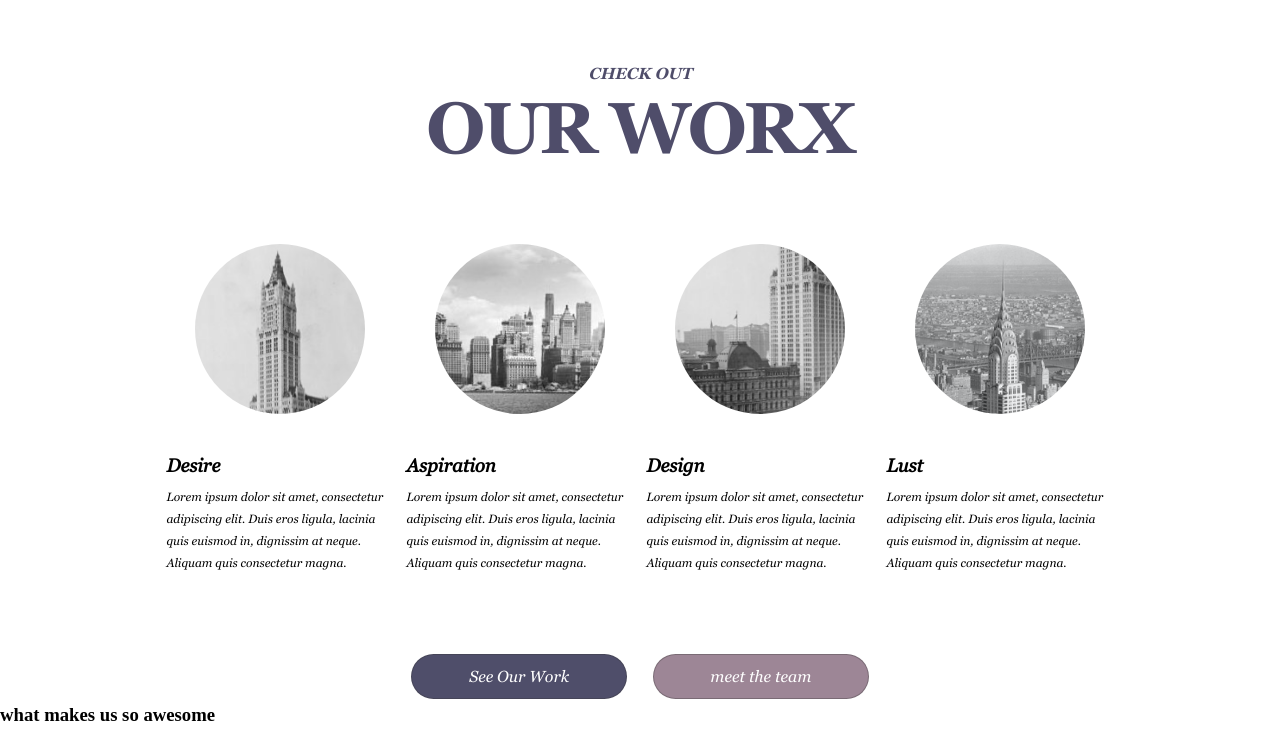
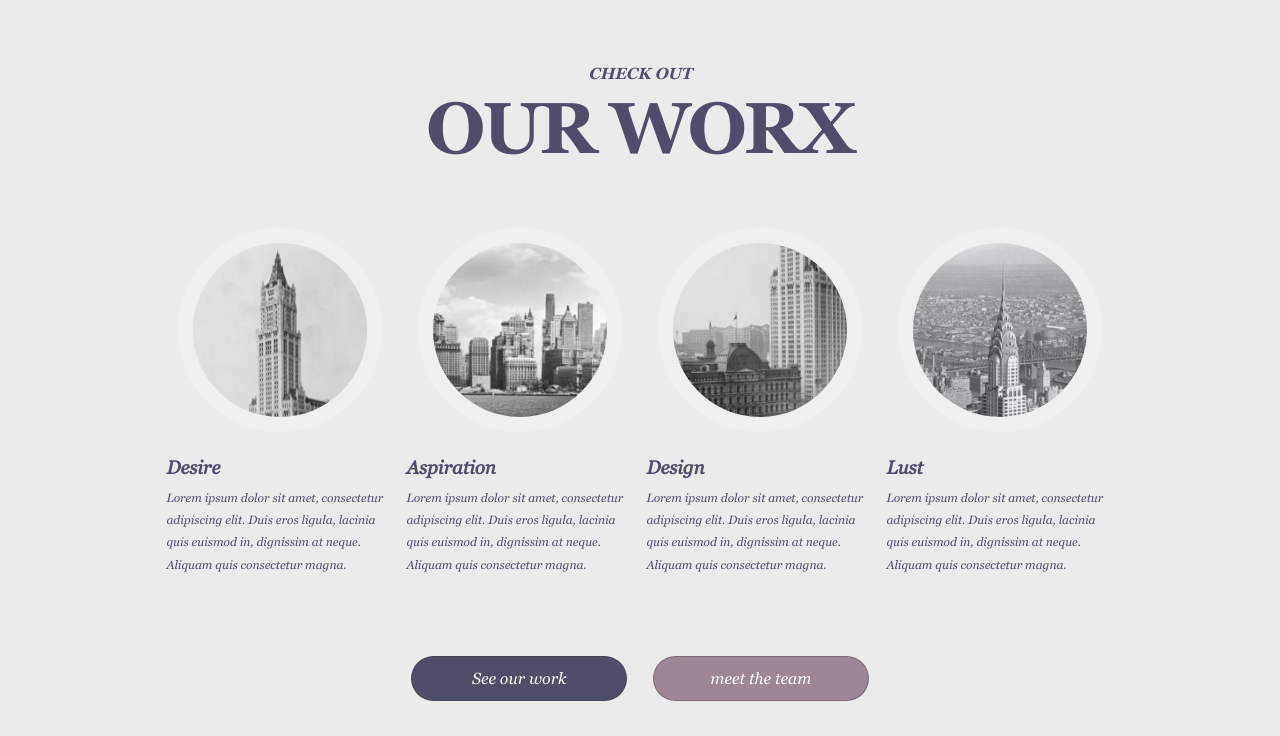
Before and after one commit to timtangonan/hsf-test, a Gatsby site: page / in a window 1280 px wide. Shown: the part 904-1640 px from the top of the page. Built offline with nearby package versions, Linux system fonts and the light colour scheme; Gatsby itself is replaced by a stand-in of ours.

Commit message:
add white borders to images

```diff
--- a/src/components/ctabuttons.js
+++ b/src/components/ctabuttons.js
@@ -6,7 +6,7 @@ const CTAButtons = () => {
     return (
         <div>
             <div className="cta-btn" >
-                <button className="btn work">see our work</button>
+                <button className="btn work">See our work</button>
                 <button className="btn team">meet the team</button>
             </div>
         </div>
--- a/src/components/works.js
+++ b/src/components/works.js
@@ -19,22 +19,30 @@ const Works = () => {
                 </div>
                 <div className="work-list">
                     <div className="work-category">
-                        <img src={desireImage} alt="desire"/>
+                        <div className="img-container">
+                            <img src={desireImage} alt="desire"/>
+                        </div>
                         <h3>Desire</h3>
                         <p>Lorem ipsum dolor sit amet, consectetur adipiscing elit. Duis eros ligula, lacinia quis euismod in, dignissim at neque. Aliquam quis consectetur magna.</p>
                     </div>
                     <div className="work-category">
-                        <img src={aspirationImage} alt="aspiration"/>
+                        <div className="img-container">
+                            <img src={aspirationImage} alt="aspiration"/>
+                        </div>
                         <h3>Aspiration</h3>
                         <p>Lorem ipsum dolor sit amet, consectetur adipiscing elit. Duis eros ligula, lacinia quis euismod in, dignissim at neque. Aliquam quis consectetur magna.</p>
                     </div>
                     <div className="work-category">
-                        <img src={designImage} alt="design"/>
+                        <div className="img-container">
+                            <img src={designImage} alt="design"/>
+                        </div>
                         <h3>Design</h3>
                         <p>Lorem ipsum dolor sit amet, consectetur adipiscing elit. Duis eros ligula, lacinia quis euismod in, dignissim at neque. Aliquam quis consectetur magna.</p>
                     </div>
                     <div className="work-category">
-                        <img src={lustImage} alt="lust"/>
+                        <div className="img-container">
+                            <img src={lustImage} alt="lust"/>
+                        </div>
                         <h3>Lust</h3>
                         <p>Lorem ipsum dolor sit amet, consectetur adipiscing elit. Duis eros ligula, lacinia quis euismod in, dignissim at neque. Aliquam quis consectetur magna.</p>
                     </div>
--- a/src/styles/ctabuttons.css
+++ b/src/styles/ctabuttons.css
@@ -18,7 +18,6 @@
 }
 
 .work {
-    text-transform: capitalize;
     background-color: #4f4e6a;
 }
 
--- a/src/styles/works.css
+++ b/src/styles/works.css
@@ -1,12 +1,14 @@
 .works-main {
-    margin-top: 2em;
+    padding-top: 2em;
+    padding-bottom: 3em;
+    color: #4F4D6A;
+    background-color: #ebebeb;
 }
 
 .works-intro {
     font-family: 'GeorgiaBold', Georgia, 'Times New Roman', Times, serif;
     text-align: center;
     text-transform: uppercase;
-    color: #4F4D6A;
 }
 
 .works-intro p {
@@ -23,32 +25,40 @@
     display: flex;
     flex-direction: column;
     align-items: flex-start;
-    margin: 4em 2em;
+    margin: 3em 2em;
     font-family: 'GeorgiaItalic', Georgia, 'Times New Roman', Times, serif;
     font-style: italic;
 }
 
-.work-category > img {
+.img-container {
+    margin: 0 auto;
+    width: 75%;
+}
+
+.work-category img {
     border-radius: 50%;
-    width: 70%;
+    border: 15px solid #efefef;
     margin: 0 auto;
     align-self: center;
 }
 
 .work-category > h3 {
     display: block;
-    margin-top: 2em;
+    margin-top: 1em;
+    align-self: center;
 }
 
 .work-category > p {
     margin: .8em auto;
     font-size: 0.75rem;
     line-height: 185%;
+    text-align: center;
 }
 
 @media (min-width: 720px) {
     .works-main {
-        margin-top: 4em;
+        padding-top: 3em;
+        background-color: #ebebeb;
     }
 
     .works-intro h2 {
@@ -59,20 +69,27 @@
 
     .work-list {
         display: flex;
-        /* margin-bottom: 0.5em; */
     }
 
     .work-category {
         width: 100%;
-        margin: 5em 0.4em 4em;
+        margin: 4em 0.4em 4em;
     }
 
-    .work-category > img {
-        width: 75%;
+    .img-container {
+        width: 90%;
+    }
+
+    .work-category img {
         object-fit: cover;
     }
 
     .work-category > h3 {
-        margin-top: 2.3em;
+        margin-top: 1.2em;
+        align-self: flex-start;
+    }
+
+    .work-category > p {
+        text-align: left;
     }
 }
```
